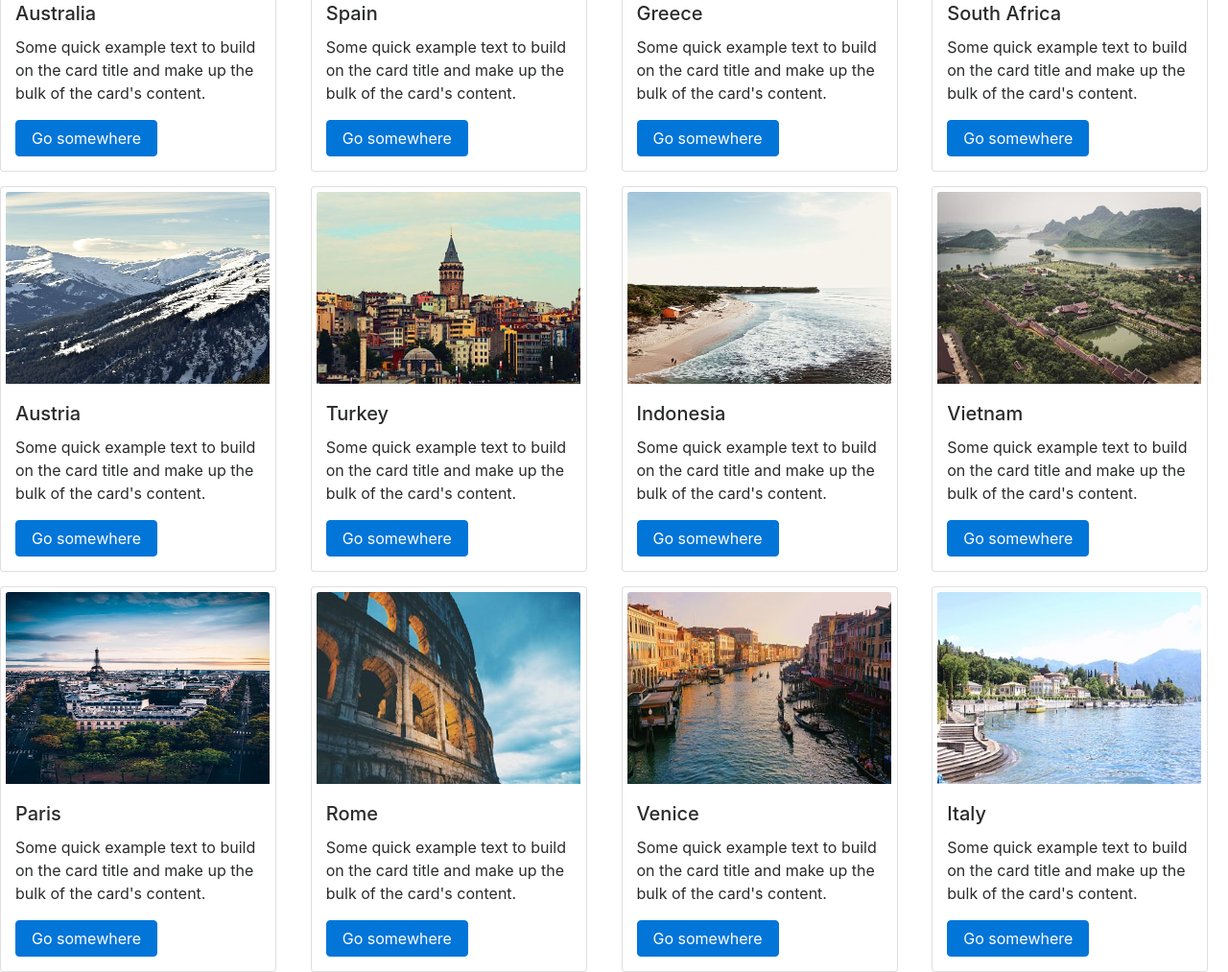
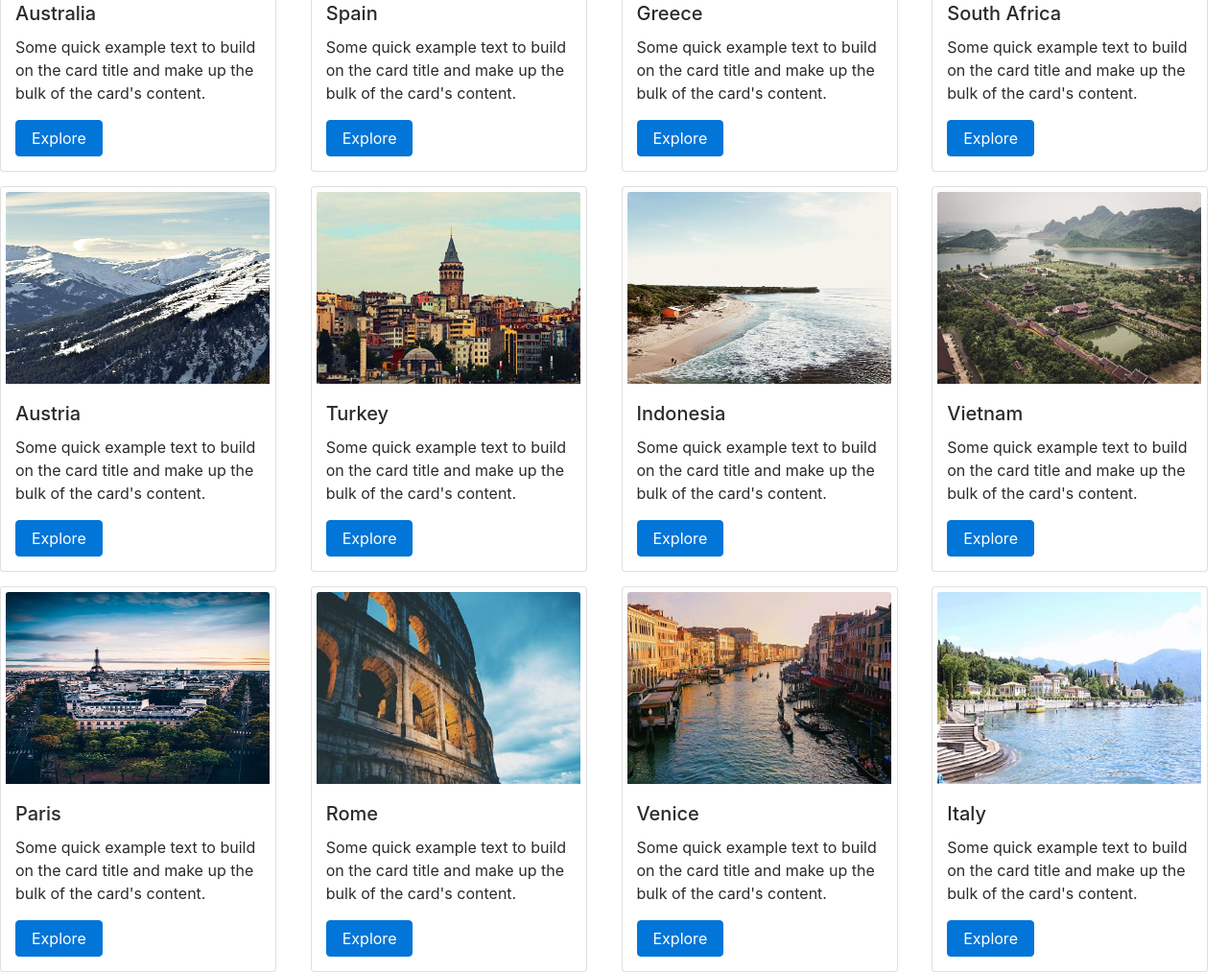
Before and after one commit to Avichalsaxena98/Avichalsaxena98.github.io, a plain HTML site: page index.html in a window 1280 px wide. Shown: the part 899-1912 px from the top of the page at 96% size. Drawn offline with nearby package versions, Linux system fonts and the light colour scheme.

Commit message:
Update index.html

```diff
--- a/index.html
+++ b/index.html
@@ -60,7 +60,7 @@
   <div class="card-body">
     <h5 class="card-title">Australia</h5>
     <p class="card-text">Some quick example text to build on the card title and make up the bulk of the card's content.</p>
-    <a href="#" class="btn btn-primary">Go somewhere</a>
+    <a href="#" class="btn btn-primary">Explore</a>
   </div>
 </div>
       <div class="card" style="width: 18rem;">
@@ -68,7 +68,7 @@
   <div class="card-body">
     <h5 class="card-title">Spain</h5>
     <p class="card-text">Some quick example text to build on the card title and make up the bulk of the card's content.</p>
-    <a href="#" class="btn btn-primary">Go somewhere</a>
+    <a href="#" class="btn btn-primary">Explore</a>
   </div>
 </div>
           <div class="card" style="width: 18rem;">
@@ -76,7 +76,7 @@
   <div class="card-body">
     <h5 class="card-title">Greece</h5>
     <p class="card-text">Some quick example text to build on the card title and make up the bulk of the card's content.</p>
-    <a href="#" class="btn btn-primary">Go somewhere</a>
+    <a href="#" class="btn btn-primary">Explore</a>
   </div>
 </div>
           <div class="card" style="width: 18rem;">
@@ -84,7 +84,7 @@
   <div class="card-body">
     <h5 class="card-title">South Africa</h5>
     <p class="card-text">Some quick example text to build on the card title and make up the bulk of the card's content.</p>
-    <a href="#" class="btn btn-primary">Go somewhere</a>
+    <a href="#" class="btn btn-primary">Explore</a>
   </div>
 </div>
           <div class="card" style="width: 18rem;">
@@ -92,7 +92,7 @@
   <div class="card-body">
     <h5 class="card-title">Austria</h5>
     <p class="card-text">Some quick example text to build on the card title and make up the bulk of the card's content.</p>
-    <a href="#" class="btn btn-primary">Go somewhere</a>
+    <a href="#" class="btn btn-primary">Explore</a>
   </div>
 </div>
           <div class="card" style="width: 18rem;">
@@ -100,7 +100,7 @@
   <div class="card-body">
     <h5 class="card-title">Turkey</h5>
     <p class="card-text">Some quick example text to build on the card title and make up the bulk of the card's content.</p>
-    <a href="#" class="btn btn-primary">Go somewhere</a>
+    <a href="#" class="btn btn-primary">Explore</a>
   </div>
 </div>
           <div class="card" style="width: 18rem;">
@@ -108,7 +108,7 @@
   <div class="card-body">
     <h5 class="card-title">Indonesia</h5>
     <p class="card-text">Some quick example text to build on the card title and make up the bulk of the card's content.</p>
-    <a href="#" class="btn btn-primary">Go somewhere</a>
+    <a href="#" class="btn btn-primary">Explore</a>
   </div>
 </div>
           <div class="card" style="width: 18rem;">
@@ -116,7 +116,7 @@
   <div class="card-body">
     <h5 class="card-title">Vietnam</h5>
     <p class="card-text">Some quick example text to build on the card title and make up the bulk of the card's content.</p>
-    <a href="#" class="btn btn-primary">Go somewhere</a>
+    <a href="#" class="btn btn-primary">Explore</a>
   </div>
 </div>
           <div class="card" style="width: 18rem;">
@@ -124,7 +124,7 @@
   <div class="card-body">
     <h5 class="card-title">Paris</h5>
     <p class="card-text">Some quick example text to build on the card title and make up the bulk of the card's content.</p>
-    <a href="#" class="btn btn-primary">Go somewhere</a>
+    <a href="#" class="btn btn-primary">Explore</a>
   </div>
 </div>
           <div class="card" style="width: 18rem;">
@@ -132,7 +132,7 @@
   <div class="card-body">
     <h5 class="card-title">Rome</h5>
     <p class="card-text">Some quick example text to build on the card title and make up the bulk of the card's content.</p>
-    <a href="#" class="btn btn-primary">Go somewhere</a>
+    <a href="#" class="btn btn-primary">Explore</a>
   </div>
 </div>
           <div class="card" style="width: 18rem;">
@@ -140,7 +140,7 @@
   <div class="card-body">
     <h5 class="card-title">Venice</h5>
     <p class="card-text">Some quick example text to build on the card title and make up the bulk of the card's content.</p>
-    <a href="#" class="btn btn-primary">Go somewhere</a>
+    <a href="#" class="btn btn-primary">Explore</a>
   </div>
 </div>
           <div class="card" style="width: 18rem;">
@@ -148,7 +148,7 @@
   <div class="card-body">
     <h5 class="card-title">Italy</h5>
     <p class="card-text">Some quick example text to build on the card title and make up the bulk of the card's content.</p>
-    <a href="#" class="btn btn-primary">Go somewhere</a>
+    <a href="#" class="btn btn-primary">Explore</a>
   </div>
 </div>
 
```
